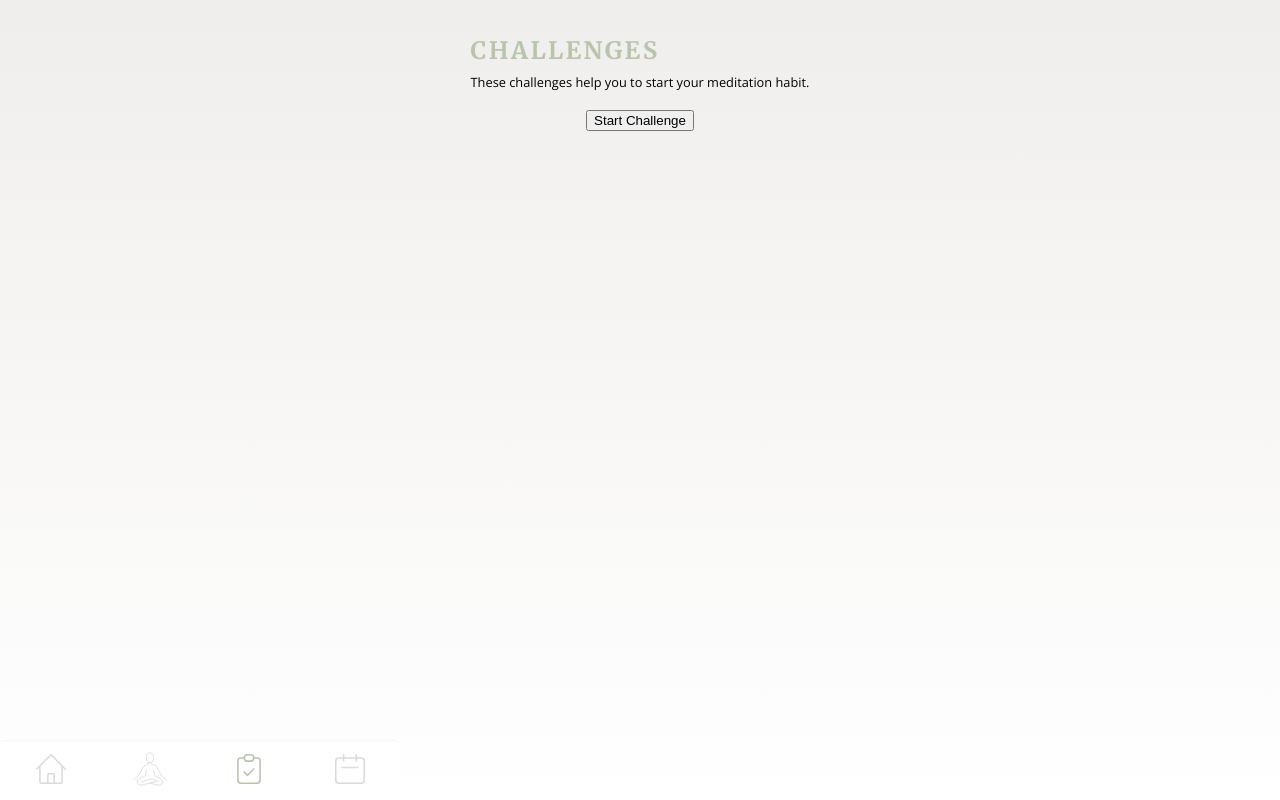
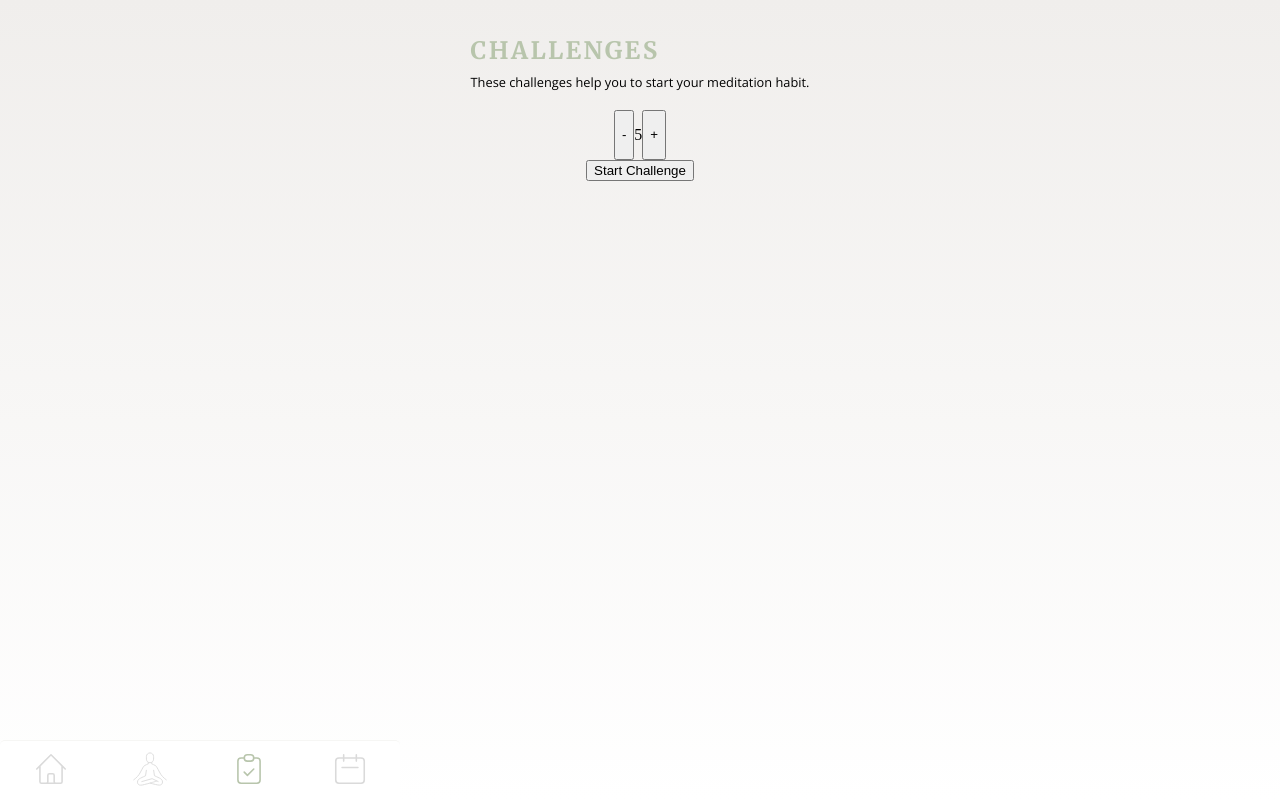
Before and after one commit to Torfeltorfel/capstone-project, a React (Vite) app: page /challenge in a window 1280 px wide. Built offline with nearby package versions, Linux system fonts and the light colour scheme.

Commit message:
🚀 Add button to change challenge duration

```diff
--- a/src/app/pages/Challenge/Challenge.tsx
+++ b/src/app/pages/Challenge/Challenge.tsx
@@ -1,4 +1,4 @@
-import React from 'react';
+import React, { useState } from 'react';
 import styled from 'styled-components';
 import Navigation from '../../components/Navigation/Navigation';
 import { formatDate } from '../../components/utils/formatDates';
@@ -13,8 +13,10 @@ export default function Challenge({
   challengeStatus,
   handleChallengeStatus,
 }: ChallengeProps): JSX.Element {
+  const [count, setCount] = useState(5);
+
   function setupChallenge() {
-    const dateRangeFormatted = getDatesBetweenDates(1).map((date) =>
+    const dateRangeFormatted = getDatesBetweenDates(count).map((date) =>
       formatDate(date)
     );
     const challengeDays = dateRangeFormatted.reduce(
@@ -48,6 +50,16 @@ export default function Challenge({
               These challenges help you to start your meditation habit.
             </Description>
           </TextContainer>
+          {challengeStatus ? (
+            ''
+          ) : (
+            <CounterContainer>
+              <button onClick={() => setCount((count) => count - 1)}>-</button>
+              <p>{count}</p>
+              <button onClick={() => setCount((count) => count + 1)}>+</button>
+            </CounterContainer>
+          )}
+
           <button onClick={handleChallengeStatus}>
             {challengeStatus ? 'Stop Challenge' : 'Start Challenge'}
           </button>
@@ -81,6 +93,16 @@ const TextContainer = styled.div`
   margin: 1rem 0;
 `;
 
+const CounterContainer = styled.div`
+  display: flex;
+  flex-direction: row;
+`;
+
+const InfoContainer = styled.div`
+  display: flex;
+  flex-direction: column;
+`;
+
 const Header = styled.h1`
   margin: 0.2rem 0.5rem;
   color: var(--green-simple);
```
